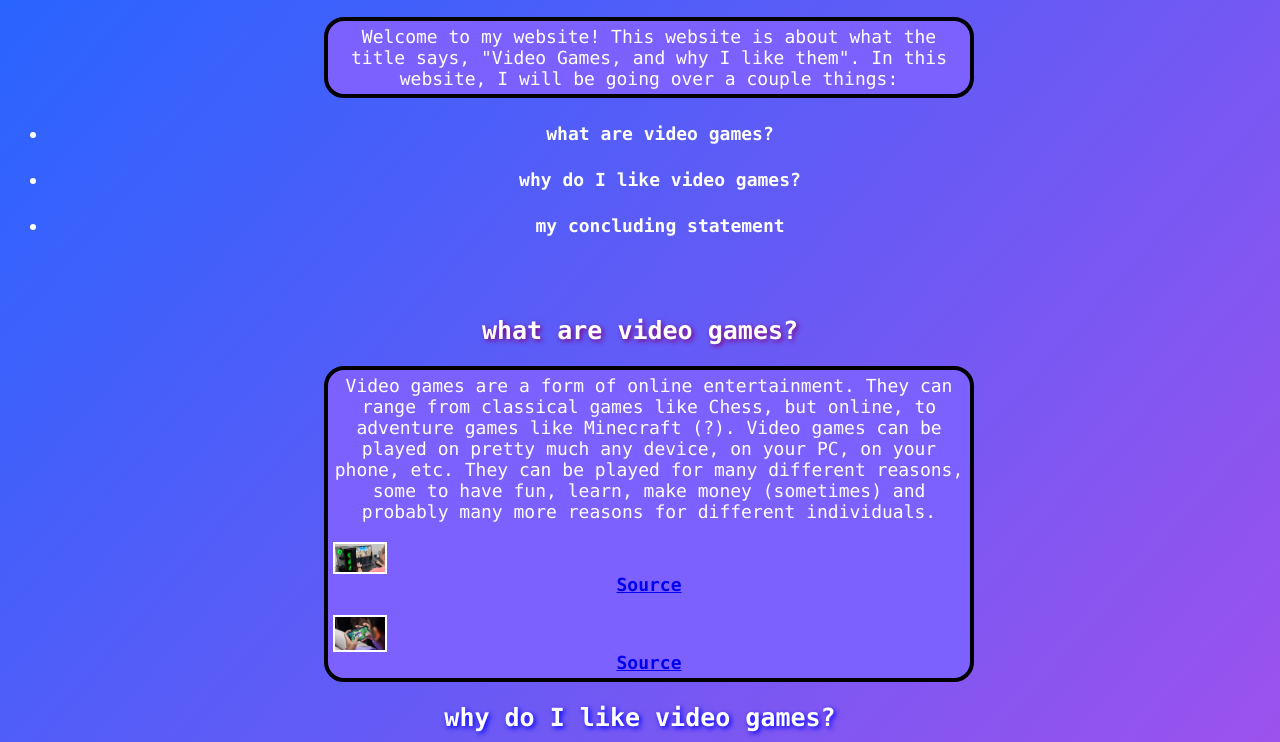
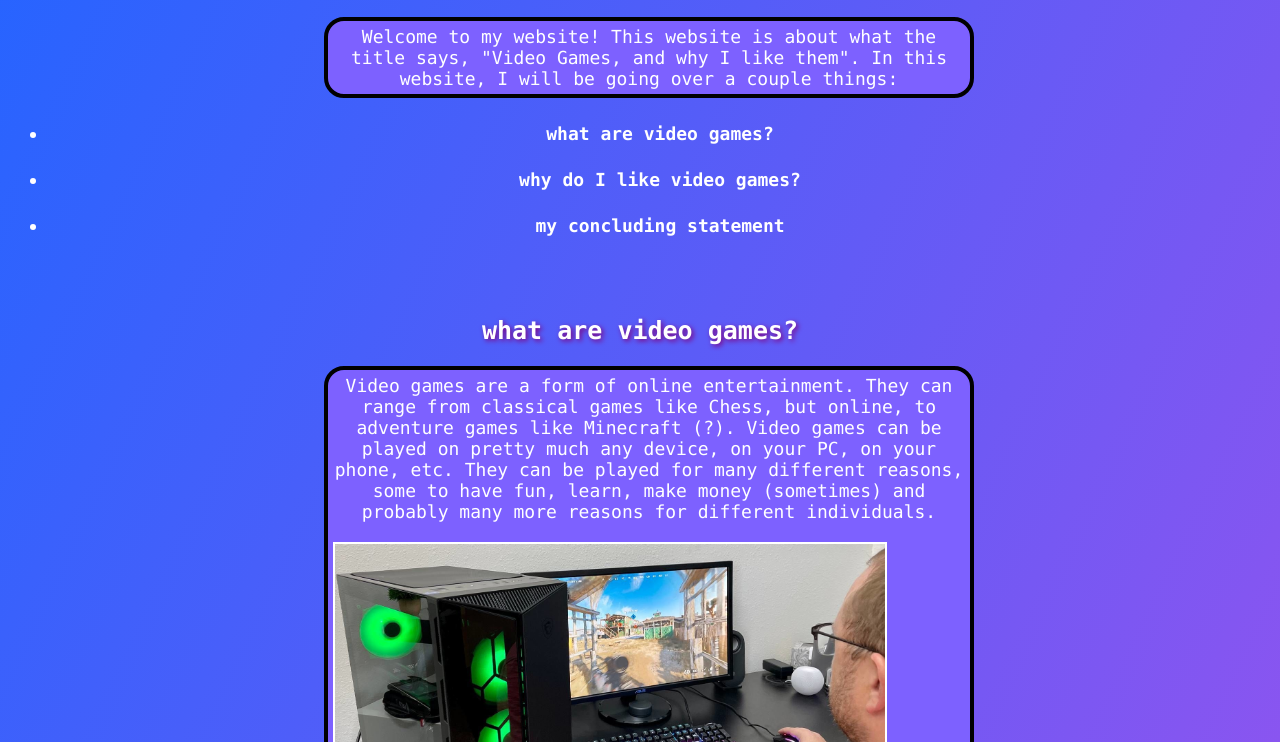
Before and after one commit to perplexing714/about-me, a plain HTML site: page index.html in a window 1280 px wide. Shown: the part 58-800 px from the top of the page. Drawn offline with Linux system fonts and the light colour scheme.

Commit message:
Update style.css

```diff
--- a/style.css
+++ b/style.css
@@ -55,6 +55,6 @@ text-shadow: 2px 2px 5px black;
 img{
 	margin-top: 20px;
 	border: 2px solid white;
-	width: 50px;
+	width: 550px;
 	display: block;
 }
```
